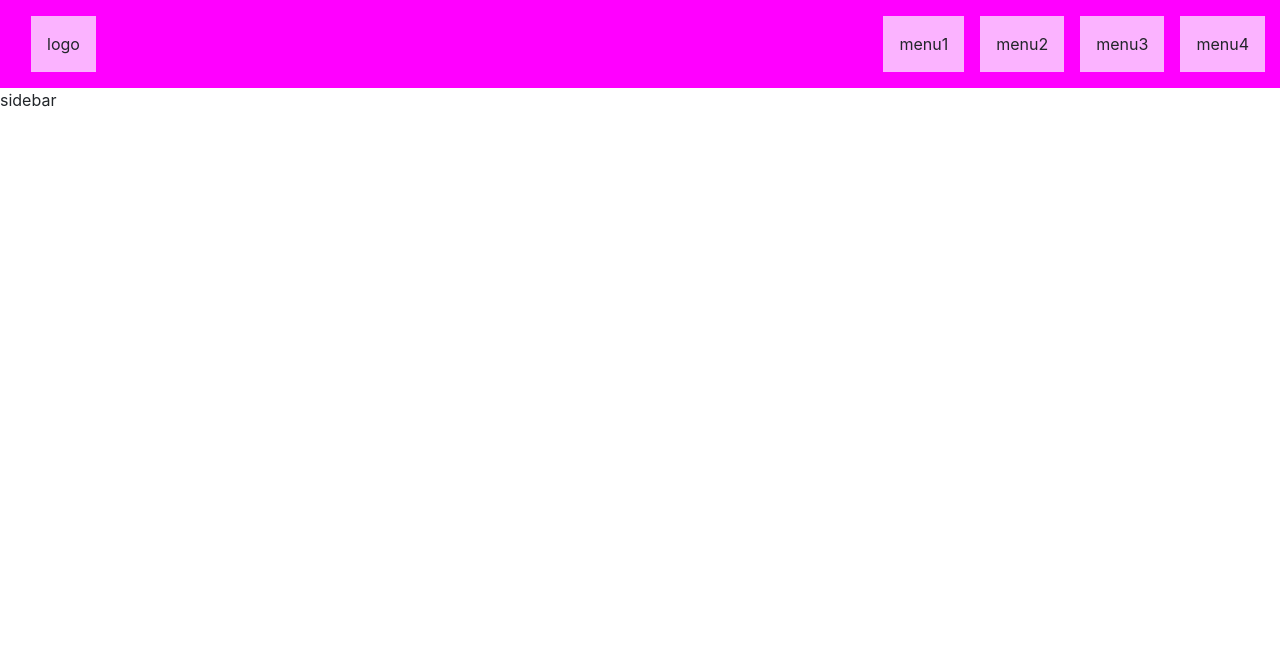
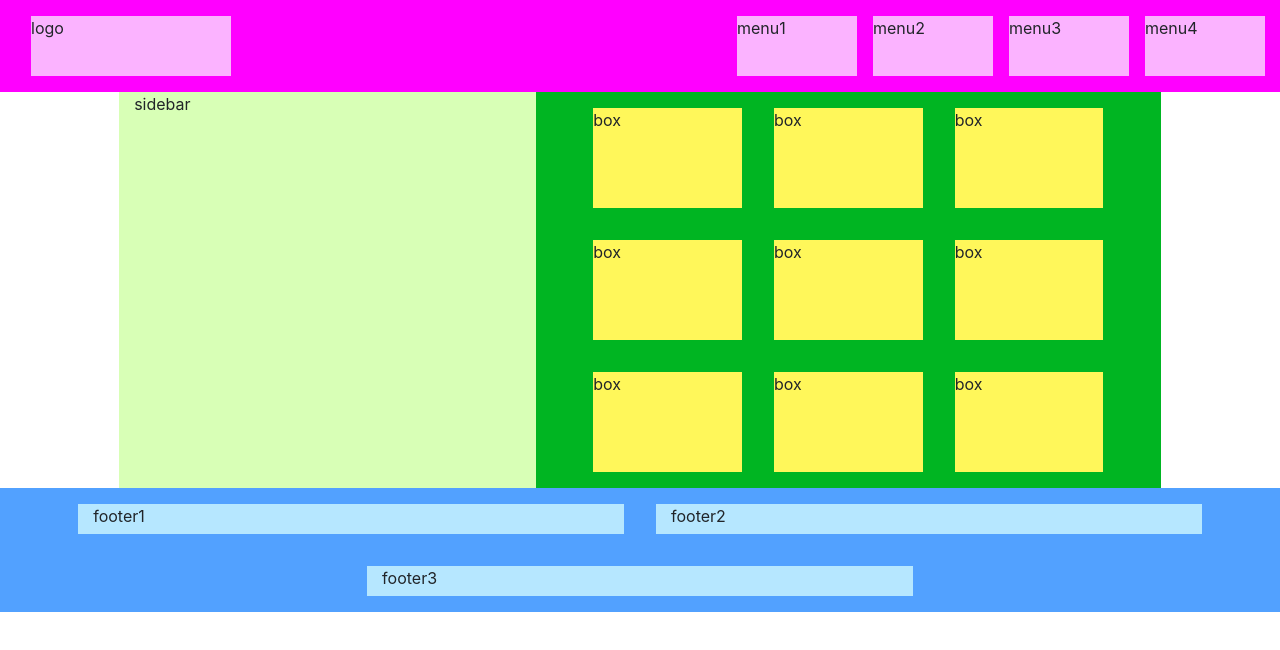
Before and after one commit to mygw5/Bootstrap_practice, a plain HTML site: page index.html in a window 1280 px wide. Drawn offline with nearby package versions, Linux system fonts and the light colour scheme.

Commit message:
[Finish] 実践問題

```diff
--- a/index.html
+++ b/index.html
@@ -13,24 +13,44 @@
       <div class="container-fluid">
         <div class="row">
           <div class="col-12 d-flex bd-highlight m-3 mr-0">
-            <div class="mr-auto p-3 bd-highlight logo">logo</div>
-            <div class="mr-3 p-3 bd-highlight menu">menu1</div>
-            <div class="mr-3 p-3 bd-highlight menu">menu2</div>
-            <div class="mr-3 p-3 bd-highlight menu">menu3</div>
-            <div class="mr-3 p-3 bd-highlight menu">menu4</div>
+            <div class="mr-auto bd-highlight logo">logo</div>
+            <div class="mr-3 bd-highlight menu">menu1</div>
+            <div class="mr-3 bd-highlight menu">menu2</div>
+            <div class="mr-3 bd-highlight menu">menu3</div>
+            <div class="mr-3 bd-highlight menu">menu4</div>
           </div>
         </div>
       </div>
     </header>
 
     <main>
-      <div class="container">
-        <div class="row"></div>
+      <div class="container-fluid">
+        <div class="row mx-auto">
+          <div class="col-4 offset-1 sidebar">sidebar</div>
+          <div class="col-6 d-flex flex-wrap justify-content-center  main">
+            <div class="box m-3">box</div>
+            <div class="box m-3">box</div>
+            <div class="box m-3">box</div>
+            <div class="box m-3">box</div>
+            <div class="box m-3">box</div>
+            <div class="box m-3">box</div>
+            <div class="box m-3">box</div>
+            <div class="box m-3">box</div>
+            <div class="box m-3">box</div>
+          </div>
+        </div>
       </div>
-      <div class="sidebar ">sidebar</div>
     </main>
     <footer>
-
+      <div class="container-fulid">
+        <div class="row d-flex justify-content-center">
+          <div class="col-5 m-3 footer">footer1</div>
+          <div class="col-5 m-3 footer">footer2</div>
+        </div>
+        <div class="row d-flex justify-content-center">
+          <div class="col-5 m-3 footer">footer3</div>
+        </div>
+      </div>
     </footer>
   </body>
 
--- a/style.css
+++ b/style.css
@@ -9,5 +9,35 @@ header {
 }
 
 .logo, .menu {
+  width: 120px;
+  height:60px;
   background-color: #fbb3ff;
 }
+
+.logo {
+  width: 200px;
+}
+
+.sidebar {
+  background-color: #d8ffb6;
+}
+
+.main {
+  background-color: #00b522;
+}
+
+.box{
+  width: 25%;
+  height: 100px;
+  background-color: #fff75a;
+}
+
+footer {
+  background-color: #52a1ff;
+}
+
+.footer {
+  width: 45%;
+  height: 30px;
+  background-color: #b6e7ff;
+}
```
